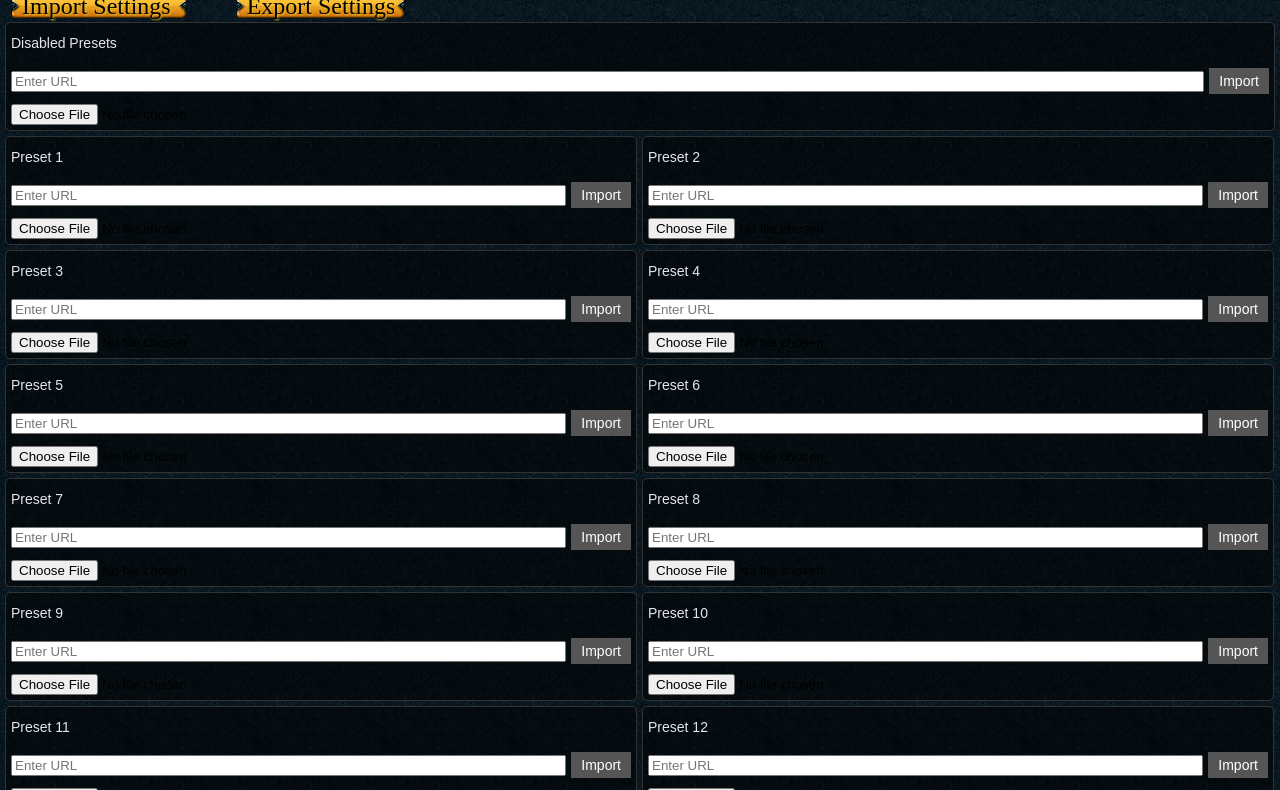
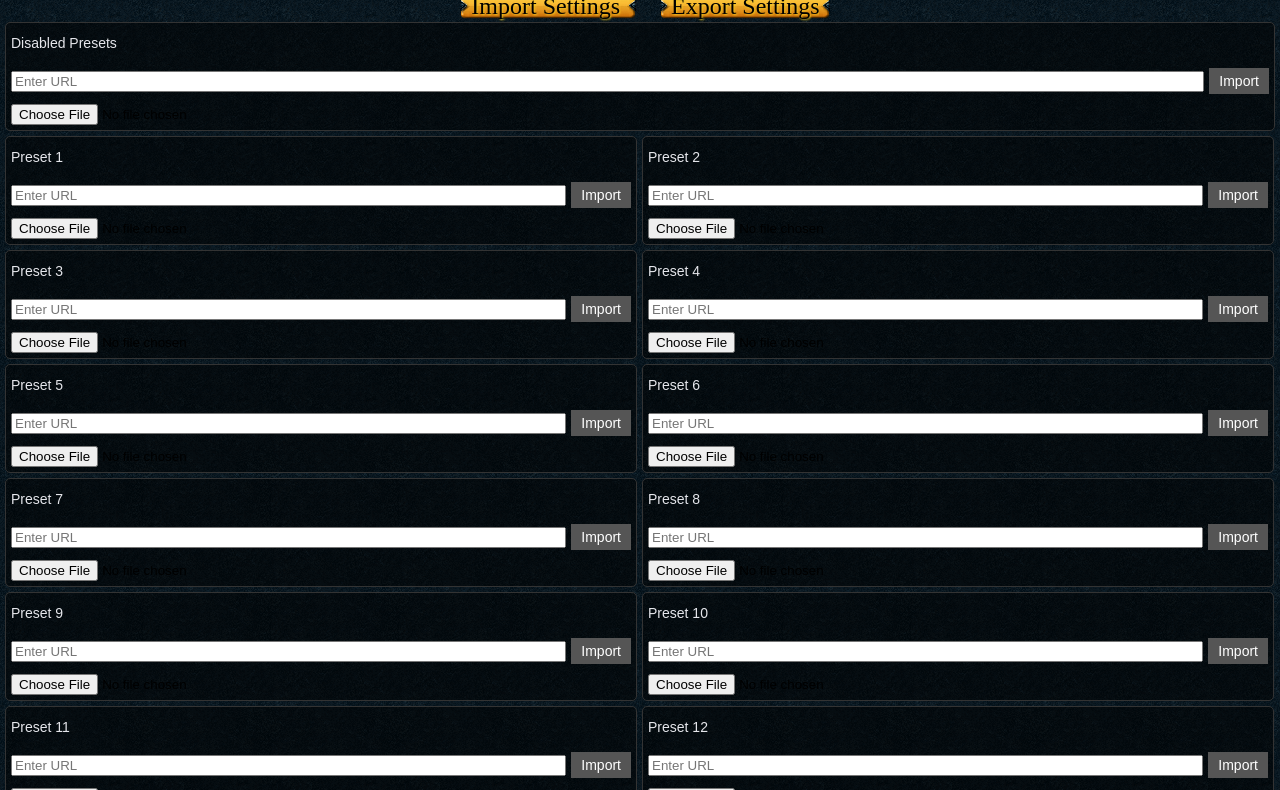
Before and after one commit to unlishema/presetify, a website: page src/settings.html in a window 1280 px wide. Shown: the part 58-848 px from the top of the page. Drawn offline with Linux system fonts and the light colour scheme.

Commit message:
Updated Settings UI

```diff
--- a/src/settings.html
+++ b/src/settings.html
@@ -13,13 +13,12 @@
 
     <h2 class="nistext">Settings</h2>
 
-    <div>
-        <span class="nisbutton" id="import-button" onclick="importSettings();" style="margin-right: 23px;">
+    <div id="import-export">
+        <span class="nisbutton" id="import-button" onclick="importSettings();">
             Import Settings
         </span>
-        <span class="nisbutton" id="export-button" onclick="exportSettings();" style="margin-left: 23px;">
+        <span class="nisbutton" id="export-button" onclick="exportSettings();">
             Export Settings
-
         </span>
     </div>
 
--- a/src/styles/default/settings.css
+++ b/src/styles/default/settings.css
@@ -18,6 +18,13 @@ a:hover { color: #a19100; }
 body { font-family: sans-serif; font-size: 14px; overflow-x: hidden; margin: 5px; width: calc(100% - 10px); }
 h2 { border-top: 1px solid #000; font-size: 32px; font-weight: bold; text-align: center; margin: 5px 0; }
 
+/* Import/Export Buttons */
+
+/* Import/Export Buttons */
+#import-export {text-align: center;}
+#export-button {margin-left: 16px;}
+#import-button {margin-left: 16px;}
+
 /* Preset Container */
 .preset-container { display: flex; flex-wrap: wrap; gap: 5px; }
 .preset { background-color: rgba(0, 0, 0, 0.5); border: 1px solid #333; padding: 5px; border-radius: 5px; width: calc(50% - 15px); }
```
